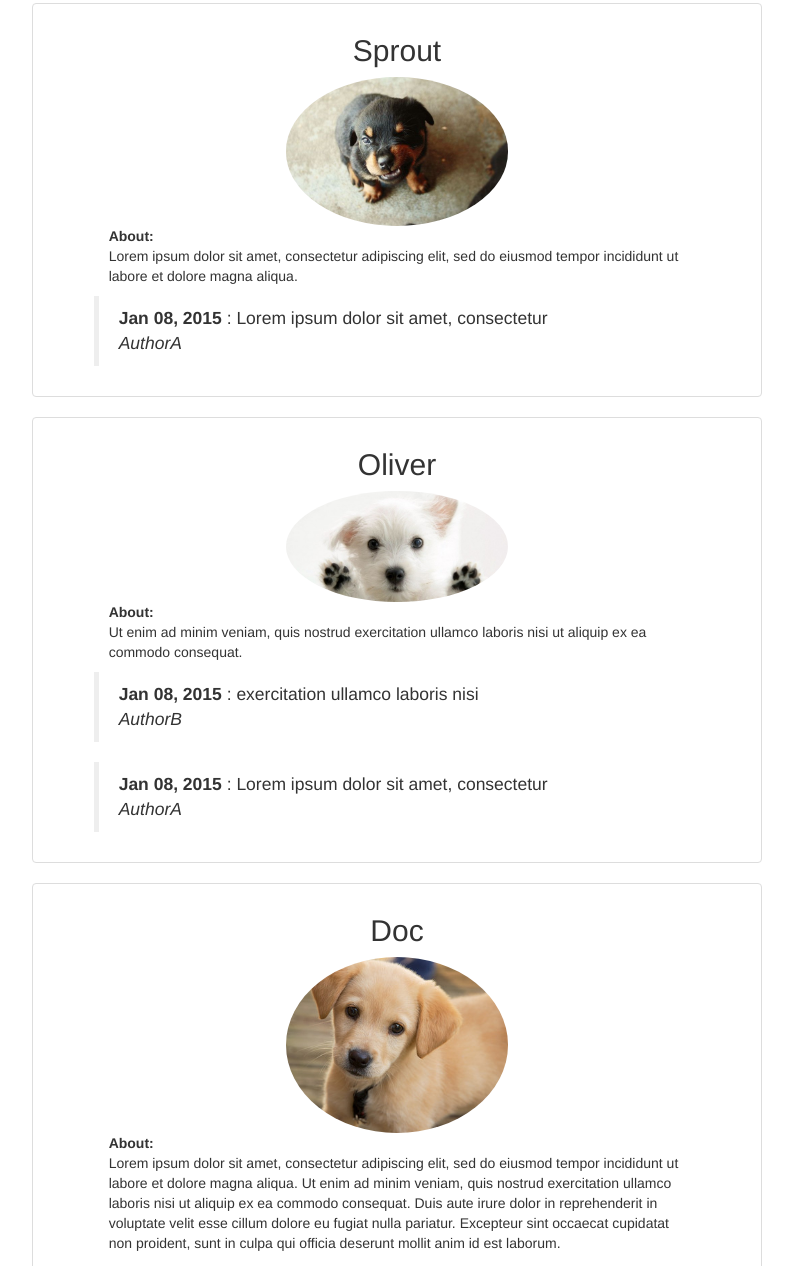
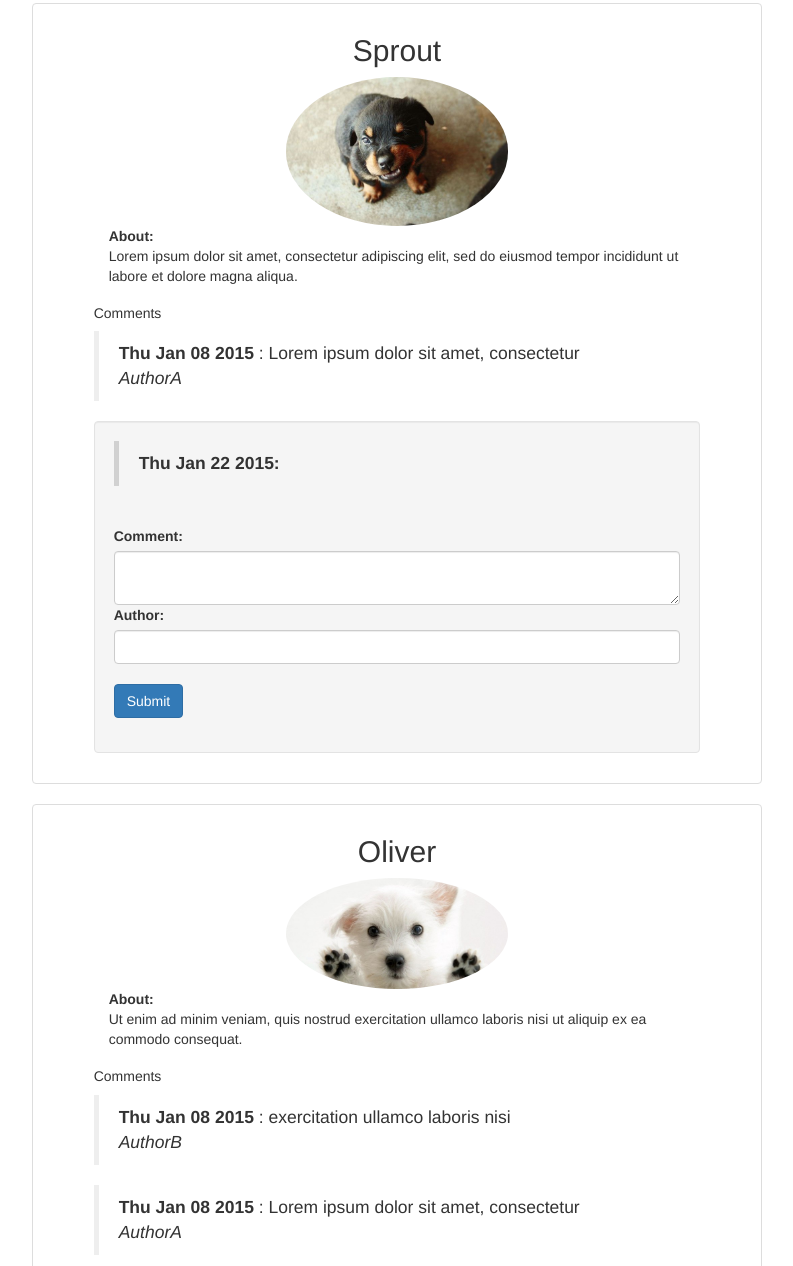
Before and after one commit to khanduri/yeoman-petstore, a website: page app/index.html in a window 1280 px wide. Shown: the part 332-1598 px from the top of the page, without its empty margins (243-1036 px from the left). Drawn offline with nearby package versions, Linux system fonts and the light colour scheme; some packages are replaced by stand-ins of ours; files that its build step writes are made by us from their sources.

Commit message:
Adding support for commenting

```diff
--- a/app/scripts/controllers/main.js
+++ b/app/scripts/controllers/main.js
@@ -17,7 +17,7 @@ angular.module('petstoreApp')
         comments: [{
           author: 'AuthorA',
           text: 'Lorem ipsum dolor sit amet, consectetur',
-          date: 'Jan 08, 2015'
+          date: new Date('Jan 08, 2015').toDateString()
         }]
       }, {
         name: 'Oliver',
@@ -26,11 +26,11 @@ angular.module('petstoreApp')
         comments: [{
           author: 'AuthorB',
           text: 'exercitation ullamco laboris nisi',
-          date: 'Jan 08, 2015'
+          date: new Date('Jan 08, 2015').toDateString()
         }, {
           author: 'AuthorA',
           text: 'Lorem ipsum dolor sit amet, consectetur',
-          date: 'Jan 08, 2015'
+          date: new Date('Jan 08, 2015').toDateString()
         }]
       }, {
         name: 'Doc',
--- a/app/scripts/directives/comments.js
+++ b/app/scripts/directives/comments.js
@@ -12,6 +12,19 @@ angular.module('petstoreApp')
       templateUrl: 'views/comments.html',
       restrict: 'E',
       controller: function(){
+        var today = new Date();
+
+        this.comment = {
+          date: today.toDateString()
+        }
+
+        this.addComment = function(pet){
+          pet.comments.push(this.comment);
+          this.comment = {
+            date: today.toDateString()
+          }
+        }
+
       },
       controllerAs: 'commentCtrl'
     };
--- a/app/views/comments.html
+++ b/app/views/comments.html
@@ -1,6 +1,22 @@
 <div class="row">
+  <h5>Comments</h5>
     <blockquote ng-repeat="comment in pet.comments">
         <b> {{comment.date}} </b>: {{ comment.text }}<br/>
         <cite>{{comment.author}}</cite>
     </blockquote>
+  <form class="well" ng-submit="commentCtrl.addComment(pet)" novalidate>
+    <blockquote>
+      <b> {{commentCtrl.comment.date }}: </b> {{commentCtrl.comment.text}}<br/>
+      <cite> {{commentCtrl.comment.author }}</cite>
+    </blockquote>
+    <div class="form-group">
+      <span ng-model="commentCtrl.comment.date"></span> <br/>
+      <label>Comment: </label>
+      <textarea ng-model="commentCtrl.comment.text" class="form-control" required></textarea>
+      <label>Author:</label>
+      <input type="text" class='form-control' ng-model="commentCtrl.comment.author" required/>
+      <br/>
+      <input type="submit" class="btn btn-primary"/>
+    </div>
+  </form>
 </div>
```
Also changed, not shown: 1 other file.
